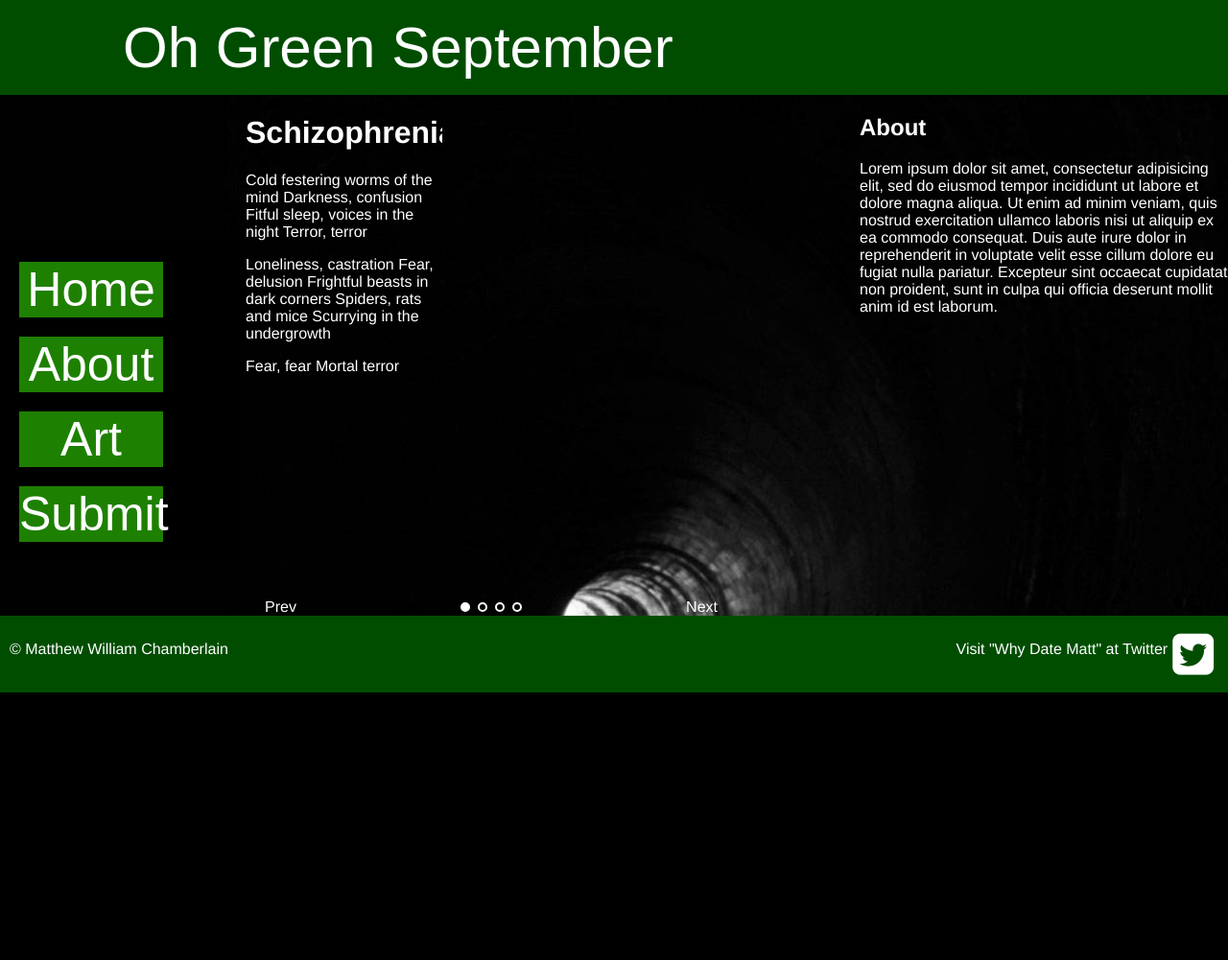
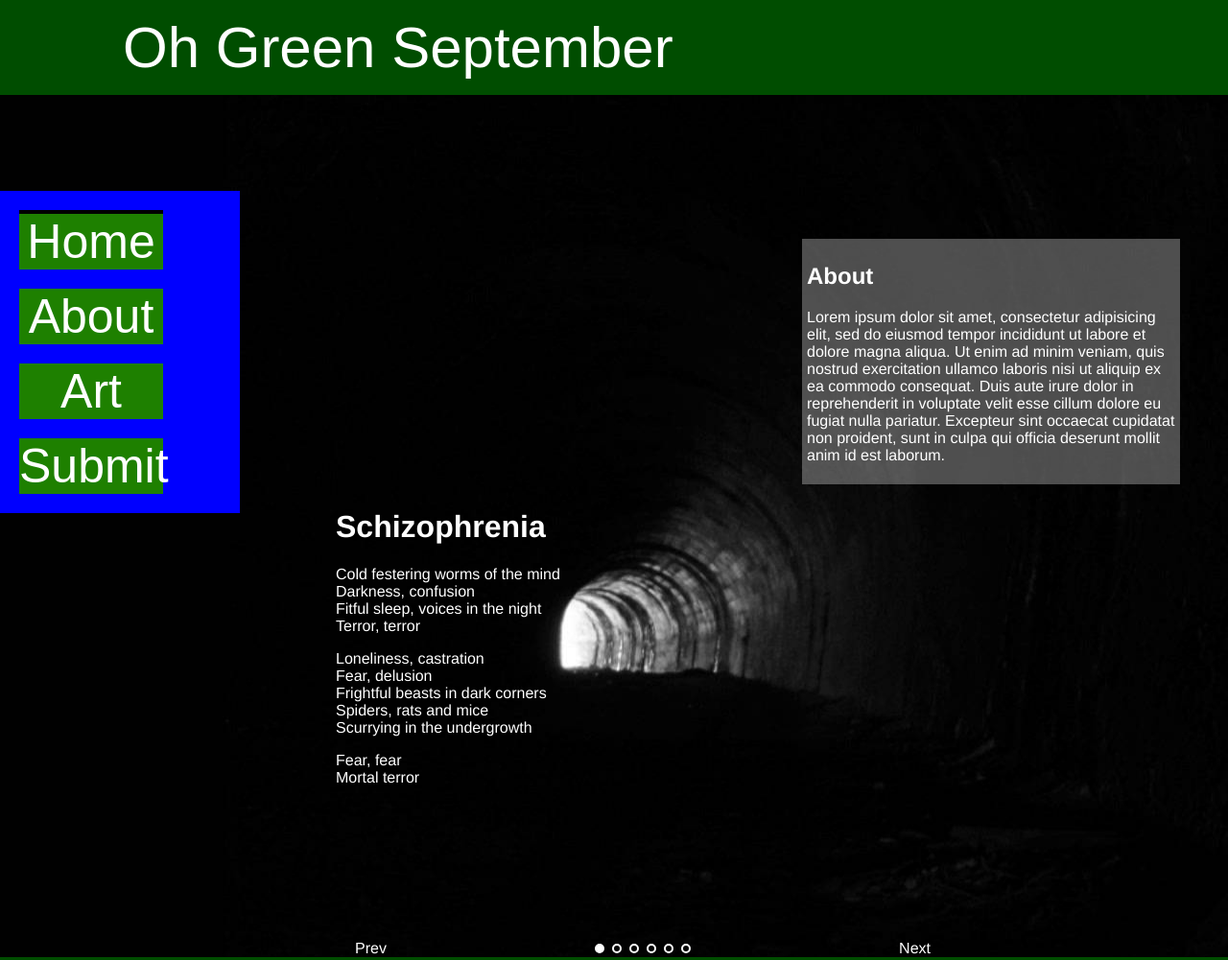
Before and after one commit to MattChambo/portfolio, a plain HTML site: page index.html in a window 1280 px wide. Shown: the top 1001 px of the page at 96% size. Before the commit the page ends 800 px from the top, so only its background shows below. Drawn offline with nearby package versions, Linux system fonts and the light colour scheme.

Commit message:
Work on positioning of elements

```diff
--- a/css/styles.css
+++ b/css/styles.css
@@ -89,6 +89,12 @@ main:after {
 	float: left;
 }
 
+#about {
+	background-color: rgba(255, 255, 255, 0.3);
+	margin: 5px;
+	padding: 5px;
+}
+
 /* Footer styles */
 
 footer {
@@ -129,10 +135,6 @@ footer #copyright {
 		display: none;
 	}
 
-	#nav ul {
-		padding: 0;
-	}
-
 	nav button {
 		display: none;
 	}
@@ -143,11 +145,13 @@ footer #copyright {
 
 	#nav {
 		display: block;
-		width: 20%;
+		width: 250px;
 		float: left;
+		background-color: blue;
 	}
 	#nav ul {
 		list-style: none;
+		padding: 0;
 	}
 
 	#nav li {
@@ -159,28 +163,33 @@ footer #copyright {
 
 	#nav a {
 		text-decoration: none;
-
 		font-family: "Brush Script MT",sans-serif;
 		font-size: 50px;
 	}
 
 	.unslider {
-		width: 40%;
+		width: 50%;
 		position: relative;
 
 	}
 
 	.unslider li {
-		margin-left: 10px;
+		margin-left: 50px;
+	}
+
+	#about {
+		margin-left: 250px;
 	}
 }
 
-@media all and (min-width: 650px) {
+@media all and (min-width: 550px) {
 	footer #copyright {
 		display: block;
 	}
 	#nav {
-		margin-top: 150px;
+		margin-top: 100px;
+		margin-right: 100px;
+		margin-bottom: 50px
 	}
 }
 
@@ -192,6 +201,8 @@ footer #copyright {
 	#about {
 		width: 30%;
 		float: right;
+		margin-top: 150px;
+		margin-right: 50px;
 	}
 
 	.my-slider {
--- a/index.html
+++ b/index.html
@@ -63,48 +63,48 @@
 
 							<h1>Schizophrenia</h1>
 
-							<p>Cold festering worms of the mind
-							Darkness, confusion
-							Fitful sleep, voices in the night
+							<p>Cold festering worms of the mind<br>
+							Darkness, confusion<br>
+							Fitful sleep, voices in the night<br>
 							Terror, terror</p>
 
-							<p>Loneliness, castration
-							Fear, delusion
-							Frightful beasts in dark corners
-							Spiders, rats and mice
+							<p>Loneliness, castration<br>
+							Fear, delusion<br>
+							Frightful beasts in dark corners<br>
+							Spiders, rats and mice<br>
 							Scurrying in the undergrowth</p>
 
-							<p>Fear, fear
+							<p>Fear, fear<br>
 							Mortal terror</p>
 					</li>
 					<li>
 							<h1>Hopeful Spring</h1>
 
-							<p>Out of darkness hope germinates,
-							Bright and lustrous like spring flowers in the sun.
-							As a ravenous winter fades,
+							<p>Out of darkness hope germinates,<br>
+							Bright and lustrous like spring flowers in the sun.<br>
+							As a ravenous winter fades,<br>
 							A warm dewy meadow bathes us in sunlight.</p>
 
-							<p>Hope, the fading of a cold dolorous blue.
-							Hope, abounding with new born vitality.
-							Lush, moist, and verdant, the meadows of my hopeful spring.
+							<p>Hope, the fading of a cold dolorous blue.<br>
+							Hope, abounding with new born vitality.<br>
+							Lush, moist, and verdant, the meadows of my hopeful spring.<br>
 							May the tender shoots of love emerge from these fertile soils.</p>
 
 					</li>
 					<li>
 
-						<h1>Hope</h1>
+						<h1>Hope Series 1</h1>
 
-						<p>Clutching at strands of hope,
-						A desperate forlorn lust.
-						Pinned down by experience,
-						Snivelling like a wounded animal.
+						<p>Clutching at strands of hope,<br>
+						A desperate forlorn lust.<br>
+						Pinned down by experience,<br>
+						Snivelling like a wounded animal.<br>
 						A joyless austere castration.</p>
 
-						<p>But hope flourishes like bountiful spring flowers.
-						A delicate vision of tender flesh.
-						Hair like silk running through my fingers,
-						Warm flesh like a caress,
+						<p>But hope flourishes like bountiful spring flowers.<br>
+						A delicate vision of tender flesh.<br>
+						Hair like silk running through my fingers,<br>
+						Warm flesh like a caress,<br>
 						A sensual dream of freedom.</p>
 
 					</li>
@@ -112,19 +112,48 @@
 
 							<h1>Hope Series 2</h1>
 
-							<p>My hope is a strange creature, fragile and frightened,
-							Startled and scattered at the slightest sound.
-							Nowhere to be found in an ocean of humanity,
-							But still present here and there, now and then,
+							<p>My hope is a strange creature, fragile and frightened,<br>
+							Startled and scattered at the slightest sound.<br>
+							Nowhere to be found in an ocean of humanity,<br>
+							But still present here and there, now and then,<br>
 							Ever caged in mortal terror.<p>
 
-							<p>My hope, alive and vivid,
-							In sweet dreams, drifting off to sleep beneath a heavy rain.
-							My hope a pluviophilic blessing.
-							My hope sometimes takes flight in warm reveries of brighter tomorrows;
+							<p>My hope, alive and vivid,<br>
+							In sweet dreams, drifting off to sleep beneath a heavy rain.<br>
+							My hope a pluviophilic blessing.<br>
+							My hope sometimes takes flight in warm reveries of brighter tomorrows;<br>
 							Else buried in multi-layered anxiety.</p>
 
 							<p>Hope, how may I clasp you close like a partner in lust?</p>
+					</li>
+					<li>
+							<h1>Wellington</h1>
+
+							<p>Wellington is;<br>
+							Fierce autumnal wind, Tousled hair.<br>
+							Apocalyptic gales, Chilled bones.</p>
+
+							<p>Oh azure sky, oh winter murk.<br>
+							Oh whirling tempest, oh bitter breeze.<br>
+							This maelstrom is sacred!</p>
+
+							<p>This place is holy.<br>
+							This howling beast, this bitter brew.<br>
+							Ayahusca for the soul.<br>
+							My home ever unsettled.</p>
+					</li>
+					<li>
+							<h1>Palace of Dreams</h1>
+
+							<p>Lust is a palace of dreams.<br>
+							Humility is a tragedy here,<br>
+							Let the sensual animal within roam free.<br>
+							The wildest passions gleefully unfurled.</p>
+
+							<p>She who drew long breath weeps warm rivulets,<br>
+							Writhing like a wounded animal, holy and supine.<br>
+							I’ll do anything to hear the sacred hymn of your beautiful agony.<br>
+							Only chastity is unholy in the palace of dreams.</p>
 					</li>
 				</ul>
 			</div>
```
